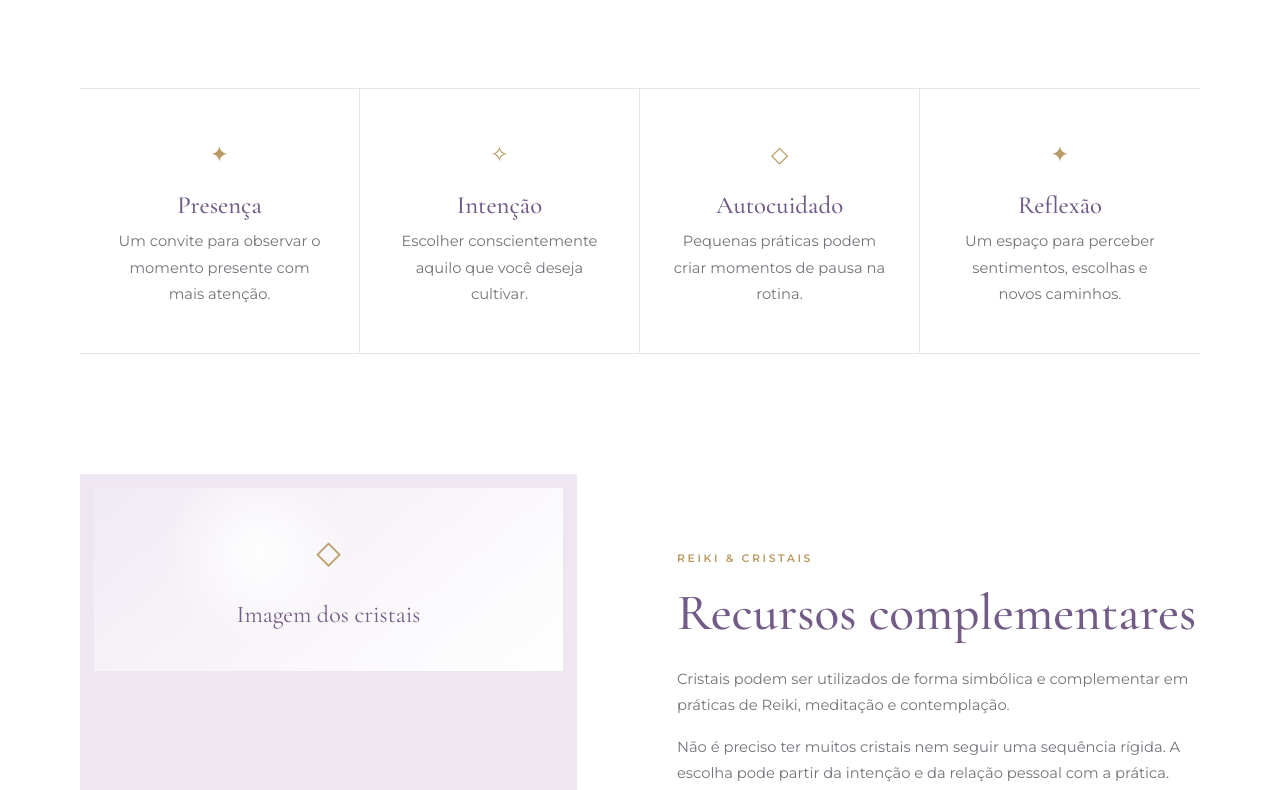
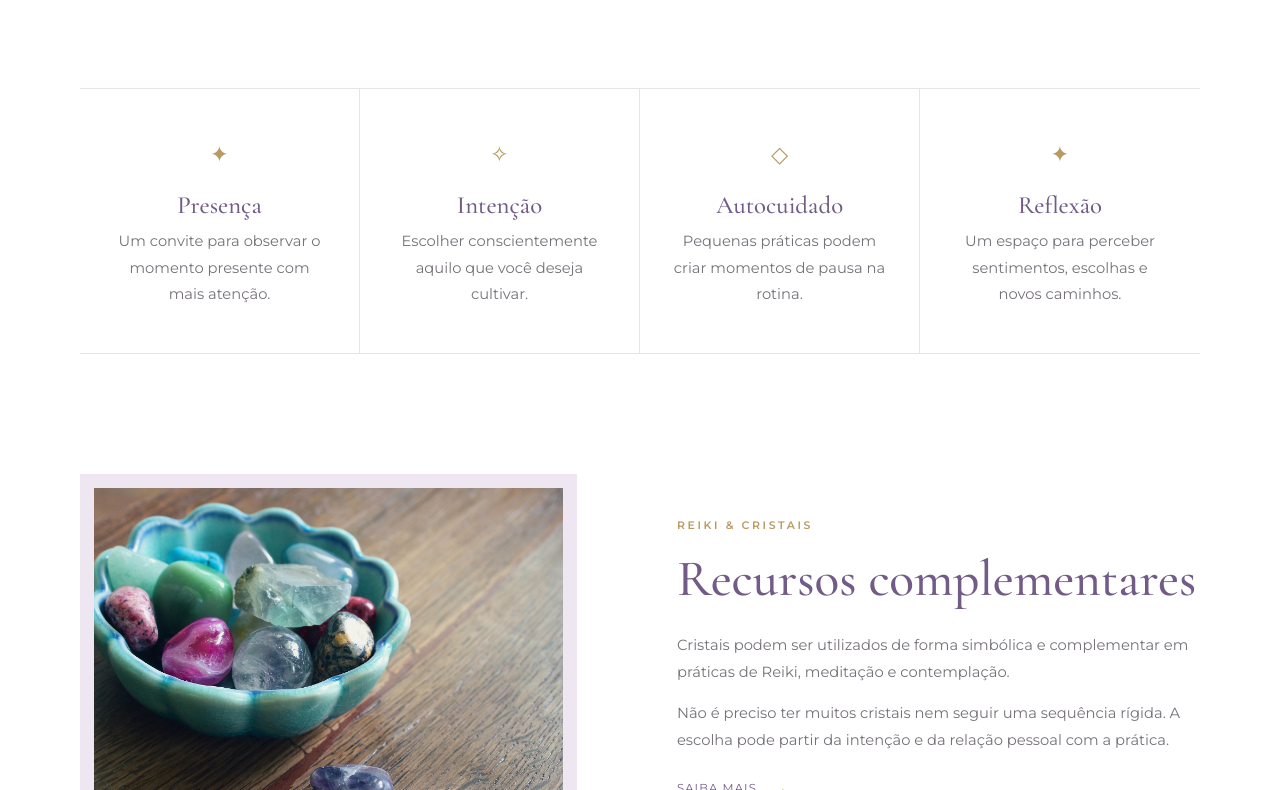
Before and after one commit to JulianeSchu/reiki-site, a plain HTML site: page index.html in a window 1280 px wide. Shown: the part 2010-2800 px from the top of the page. Drawn offline with nearby package versions, Linux system fonts and the light colour scheme.

Commit message:
Atualizações de modelo

```diff
--- a/index.html
+++ b/index.html
@@ -1,5 +1,6 @@
 <!DOCTYPE html>
 <html lang="pt-BR">
+
 <head>
   <meta charset="UTF-8">
   <meta name="viewport" content="width=device-width, initial-scale=1.0">
@@ -8,7 +9,9 @@
 
   <link rel="preconnect" href="https://fonts.googleapis.com">
   <link rel="preconnect" href="https://fonts.gstatic.com" crossorigin>
-  <link href="https://fonts.googleapis.com/css2?family=Cormorant+Garamond:wght@400;500;600&family=Montserrat:wght@300;400;500;600&display=swap" rel="stylesheet">
+  <link
+    href="https://fonts.googleapis.com/css2?family=Cormorant+Garamond:wght@400;500;600&family=Montserrat:wght@300;400;500;600&display=swap"
+    rel="stylesheet">
 
   <link rel="stylesheet" href="style.css">
 </head>
@@ -64,9 +67,7 @@
         <div class="hero-visual reveal">
           <div class="hero-image">
             <div class="image-placeholder">
-              <span>✦</span>
-              <p>Imagem principal</p>
-              <small>Você poderá substituir por uma foto de Reiki, natureza ou meditação.</small>
+              <img src="images/reiki.jpg" alt="Foto de editação">
             </div>
           </div>
 
@@ -161,8 +162,7 @@
         <div class="crystals-section reveal">
           <div class="crystals-image">
             <div class="image-placeholder soft">
-              <span>◇</span>
-              <p>Imagem dos cristais</p>
+              <img src="images/crisais.jpg" alt="Foto de cristais">
             </div>
           </div>
 
@@ -225,7 +225,7 @@
     <section class="section about-section" id="sobre">
       <div class="container about-grid">
         <div class="about-image reveal">
-          <img src="images/terapeuta.jpeg" alt="Foto da terapeuta">
+          <img src="images/profissional.jpg" alt="Foto da(o) terapeuta">
           <div class="about-frame"></div>
         </div>
 
@@ -246,7 +246,7 @@
 
           <div class="signature">
             <span>Com carinho,</span>
-            <strong>Cristiane Schu</strong>
+            <strong>Terapeuta</strong>
           </div>
         </div>
       </div>
@@ -341,4 +341,5 @@
 
   <script src="script.js"></script>
 </body>
+
 </html>
--- a/style.css
+++ b/style.css
@@ -494,7 +494,7 @@ blockquote {
   grid-template-columns: 0.95fr 1fr;
   gap: 100px;
   align-items: center;
-  margin-bottom: 120px;
+  margin-bottom: 100px;
 }
 
 .crystals-image {
@@ -1046,6 +1046,11 @@ blockquote {
     gap: 0;
   }
 
+  .crystals-image .image-placeholder {
+    max-width: 100%;
+    height: 280px;
+  }
+
   .footer-content {
     flex-direction: column;
     text-align: center;
@@ -1080,3 +1085,42 @@ blockquote {
   position: relative;
   z-index: 1;
 }
+
+.hero-image .image-placeholder,
+.crystals-image .image-placeholder {
+  width: 100%;
+  height: 100%;
+  max-width: none;
+  min-height: 100%;
+  padding: 0;
+  margin: 0;
+  overflow: hidden;
+  border-radius: inherit; /* Herda exatamente o arredondamento do quadro pai */
+}
+
+/* Garante que o container interno ocupe 100% do espaço útil dentro do padding */
+.hero-image .image-placeholder,
+.crystals-image .image-placeholder {
+  width: 100%;
+  height: 100%;
+  padding: 0;
+  margin: 0;
+  overflow: hidden;
+  display: block;
+}
+
+/* Faz as imagens preencherem 100% da altura e largura sem sobras */
+.hero-image .image-placeholder img,
+.crystals-image .image-placeholder img {
+  width: 100%;
+  height: 100%;
+  object-fit: cover;
+  object-position: center;
+  display: block;
+}
+
+/* Define proporção exata para o quadro dos cristais (igual ao Hero) */
+.crystals-image {
+  min-height: unset;
+  aspect-ratio: 4 / 3; /* Proporção equilibrada para foto horizontal */
+}
```
Also changed, not shown: images/crisais.jpg (added), images/profissional.jpg (added), images/reiki.jpg (added).
